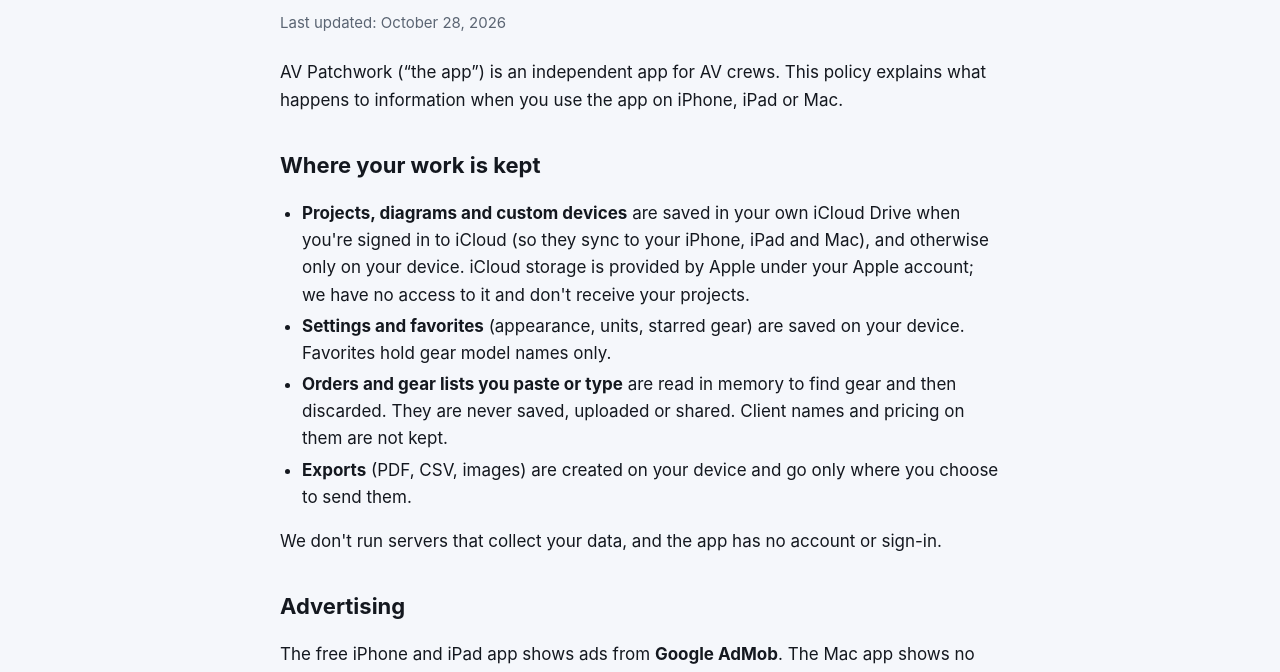
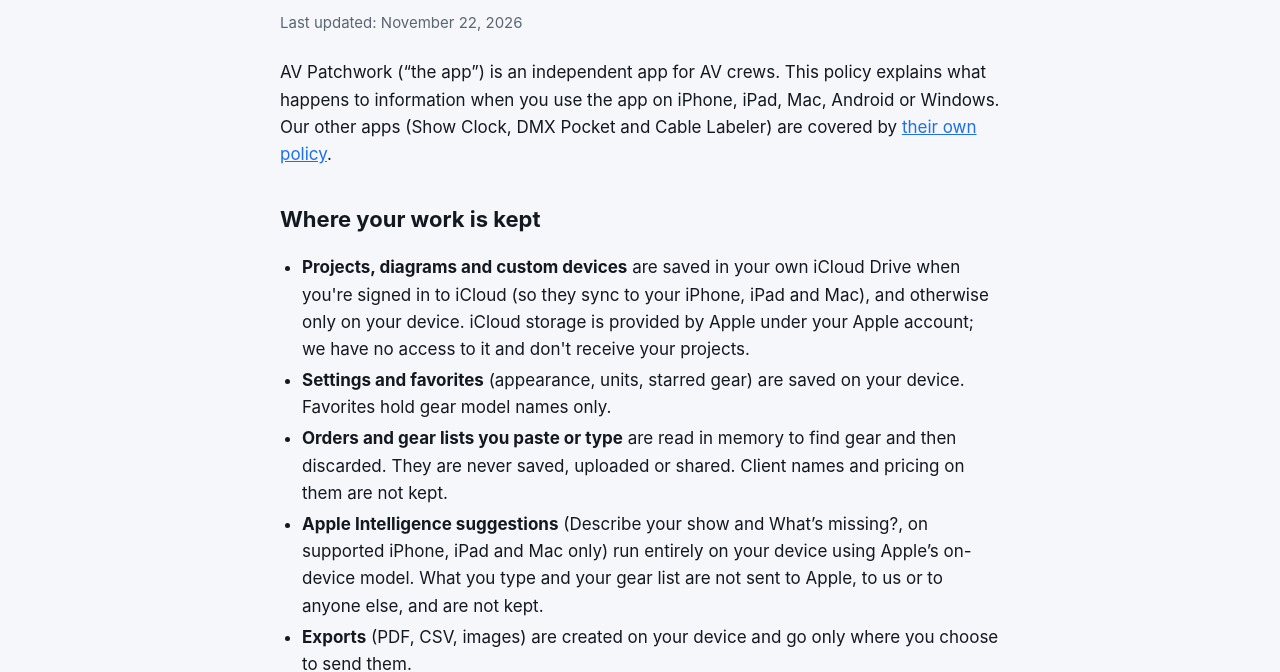
Before and after one commit to avpatchwork/avpatchwork.github.io, a plain HTML site: page privacy.html in a window 1280 px wide. Shown: the part 150-822 px from the top of the page. Drawn offline with Linux system fonts and the light colour scheme.

Commit message:
Publish privacy.html

```diff
--- a/privacy.html
+++ b/privacy.html
@@ -27,15 +27,16 @@
 
 <main><div class="wrap">
   <h1>Privacy Policy</h1>
-  <p class="updated">Last updated: October 28, 2026</p>
+  <p class="updated">Last updated: November 22, 2026</p>
 
-  <p>AV Patchwork (“the app”) is an independent app for AV crews. This policy explains what happens to information when you use the app on iPhone, iPad or Mac.</p>
+  <p>AV Patchwork (“the app”) is an independent app for AV crews. This policy explains what happens to information when you use the app on iPhone, iPad, Mac, Android or Windows. Our other apps (Show Clock, DMX Pocket and Cable Labeler) are covered by <a href="apps-privacy.html">their own policy</a>.</p>
 
   <h2>Where your work is kept</h2>
   <ul>
     <li><strong>Projects, diagrams and custom devices</strong> are saved in your own iCloud Drive when you're signed in to iCloud (so they sync to your iPhone, iPad and Mac), and otherwise only on your device. iCloud storage is provided by Apple under your Apple account; we have no access to it and don't receive your projects.</li>
     <li><strong>Settings and favorites</strong> (appearance, units, starred gear) are saved on your device. Favorites hold gear model names only.</li>
     <li><strong>Orders and gear lists you paste or type</strong> are read in memory to find gear and then discarded. They are never saved, uploaded or shared. Client names and pricing on them are not kept.</li>
+    <li><strong>Apple Intelligence suggestions</strong> (Describe your show and What&rsquo;s missing?, on supported iPhone, iPad and Mac only) run entirely on your device using Apple&rsquo;s on-device model. What you type and your gear list are not sent to Apple, to us or to anyone else, and are not kept.</li>
     <li><strong>Exports</strong> (PDF, CSV, images) are created on your device and go only where you choose to send them.</li>
   </ul>
   <p>We don't run servers that collect your data, and the app has no account or sign-in.</p>
@@ -51,6 +52,10 @@
   <p><strong>Tracking is your choice.</strong> The app asks permission through Apple's App Tracking Transparency prompt. If you choose “Ask App Not to Track”, ads are still shown but aren't personalized with your advertising identifier. You can change this any time in <strong>Settings ▸ Privacy &amp; Security ▸ Tracking</strong>.</p>
   <p>Where required by law (for example in the EEA, the UK and some US states), the app shows Google's consent message. You can change your choice later in the app under <strong>Settings ▸ Privacy ▸ Ad privacy choices</strong>.</p>
   <p>Ads are limited to content suitable for general audiences. Google's use of data is covered by <a href="https://policies.google.com/technologies/ads">Google's own policy</a>.</p>
+
+  <h2>Tips</h2>
+  <p>Tips are optional and unlock nothing. On iPhone, iPad and Mac they go through Apple's in-app purchase; on Android, through Google Play. Apple and Google handle the payment, and we don't receive your payment details.</p>
+  <p>On Windows, a tip opens a checkout page from <strong>Stripe</strong> in your browser. Stripe collects the payment details and email address needed to process the tip and send a receipt, under <a href="https://stripe.com/privacy">Stripe's privacy policy</a>. We see the tip amount and the email address on the receipt, use them only for our records and to answer questions about the tip, and never use them for marketing.</p>
 
   <h2>Children</h2>
   <p>The app is not directed at children under 13 and does not knowingly collect their personal information.</p>
```
